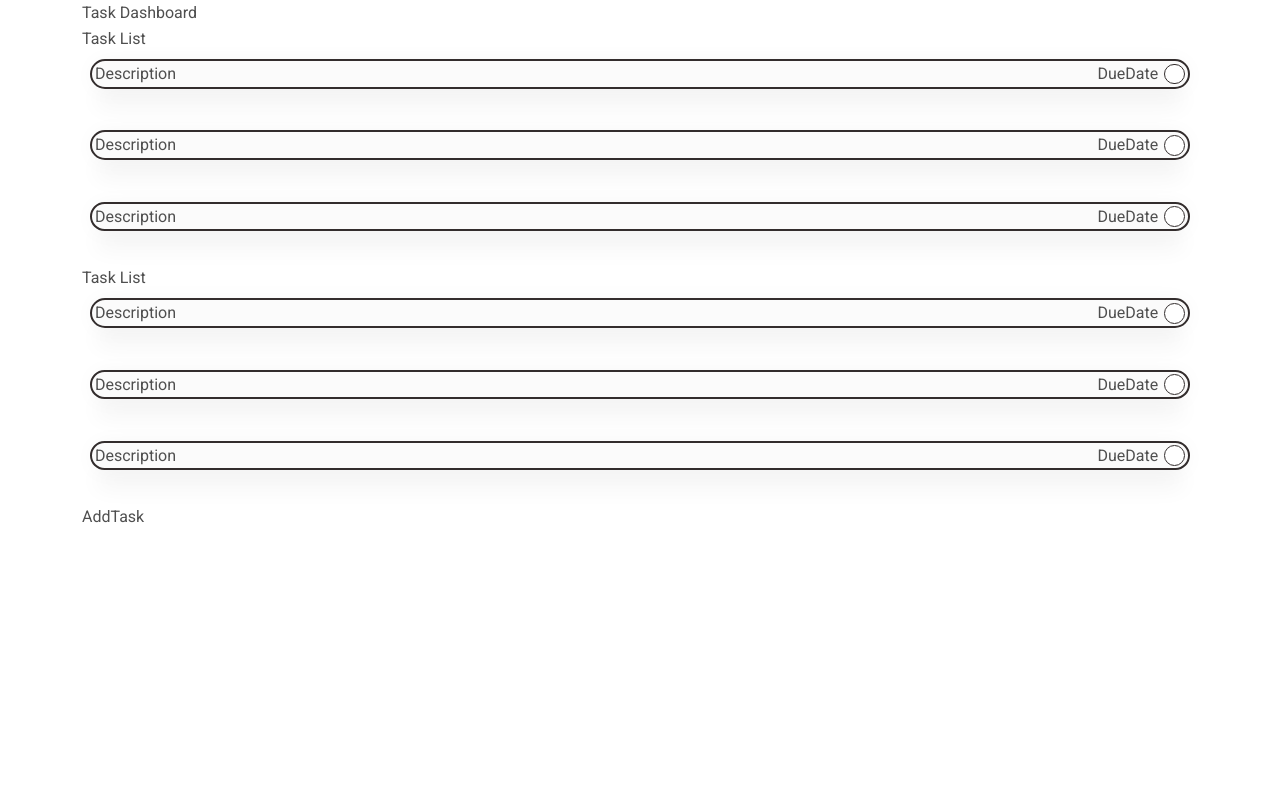
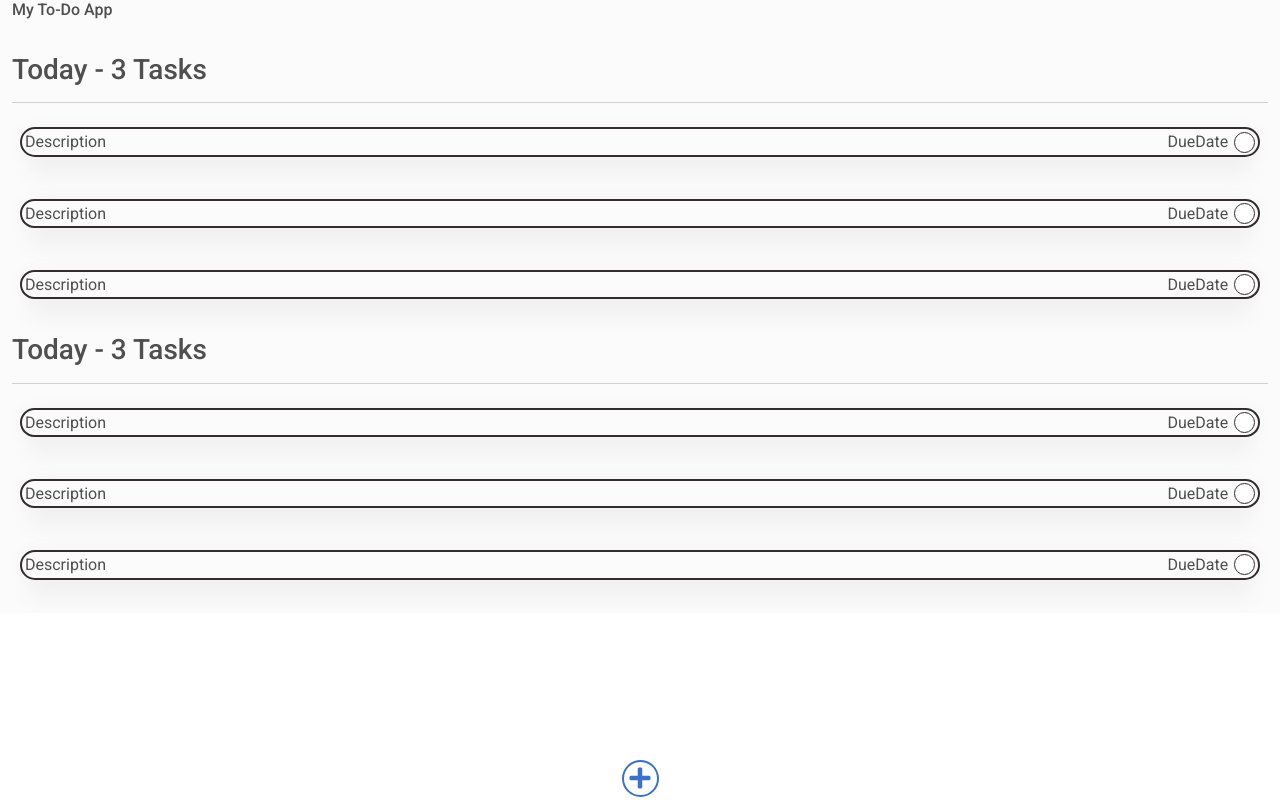
Before and after one commit to sivasunken/todoapp, a React (Create React App) app in the folder todo-react/: page / in a window 1280 px wide. Built offline with nearby package versions, Linux system fonts and the light colour scheme.

Commit message:
Adding UI to Add Task

```diff
--- a/todo-react/package.json
+++ b/todo-react/package.json
@@ -3,12 +3,14 @@
   "version": "0.1.0",
   "private": true,
   "dependencies": {
+    "@popperjs/core": "^2.10.0",
     "@testing-library/jest-dom": "^5.14.1",
     "@testing-library/react": "^11.2.7",
     "@testing-library/user-event": "^12.8.3",
     "axios": "^0.21.1",
     "mdb-react-ui-kit": "^1.3.0",
     "react": "^17.0.2",
+    "react-day-picker": "^7.4.10",
     "react-dom": "^17.0.2",
     "react-scripts": "4.0.3",
     "web-vitals": "^1.1.2"
--- a/todo-react/src/App.js
+++ b/todo-react/src/App.js
@@ -5,7 +5,7 @@ import TaskDashboard from "./components/taskDashboard";
 
 const App = () => {
   return (
-    <MDBContainer>
+    <MDBContainer fluid className="bg-light">
       <TaskDashboard />
     </MDBContainer>
   );
--- a/todo-react/src/components/addTask.js
+++ b/todo-react/src/components/addTask.js
@@ -1,7 +1,86 @@
-import React from "react";
+import {
+  MDBBtn,
+  MDBIcon,
+  MDBInput,
+  MDBModal,
+  MDBModalBody,
+  MDBModalContent,
+  MDBModalDialog,
+  MDBModalHeader,
+  MDBModalTitle,
+} from "mdb-react-ui-kit";
+import React, { useState } from "react";
+import DayPickerInput from "react-day-picker/DayPickerInput";
+import "react-day-picker/lib/style.css";
+import { formatDate, parseDate } from "react-day-picker/moment";
 
 const AddTask = () => {
-  return <div>AddTask</div>;
+  const [showModal, setShowModal] = useState(false);
+  const [dueDate, setDueDate] = useState(new Date());
+
+  const toggleShow = () => setShowModal(!showModal);
+
+  const handleSubmit = (event) => {
+    event.preventDefault();
+  };
+
+  return (
+    <div>
+      <MDBBtn outline floating onClick={toggleShow}>
+        <MDBIcon fas icon="plus fa-2x" />
+      </MDBBtn>
+      <MDBModal
+        show={showModal}
+        getOpenState={(e) => setShowModal(e)}
+        tabIndex="-1"
+      >
+        <MDBModalDialog centered>
+          <MDBModalContent>
+            <MDBModalHeader>
+              <MDBModalTitle>Modal title</MDBModalTitle>
+              <MDBBtn
+                className="btn-close"
+                color="none"
+                onClick={toggleShow}
+              ></MDBBtn>
+            </MDBModalHeader>
+            <MDBModalBody>
+              <form onSubmit={handleSubmit}>
+                <MDBInput
+                  label="Description"
+                  id="description"
+                  textarea
+                  row={4}
+                />
+
+                <div className="d-flex m-2">
+                  <label className="p-1">Due Date : </label>
+                  <DayPickerInput
+                    value={dueDate}
+                    onDayChange={(day) => setDueDate(day)}
+                    dayPickerProps={{
+                      todayButton: "Today",
+                      showOutsideDays: true,
+                    }}
+                    format="YYYY/MM/DD"
+                    formatDate={formatDate}
+                    parseDate={parseDate}
+                    placeholder="Due Date"
+                  />
+                </div>
+
+                <div className="d-flex">
+                  <MDBBtn className="flex-fill" color="success">
+                    Add
+                  </MDBBtn>
+                </div>
+              </form>
+            </MDBModalBody>
+          </MDBModalContent>
+        </MDBModalDialog>
+      </MDBModal>
+    </div>
+  );
 };
 
 export default AddTask;
--- a/todo-react/src/components/taskDashboard.js
+++ b/todo-react/src/components/taskDashboard.js
@@ -1,4 +1,5 @@
 import React from "react";
+import { MDBCol, MDBRow } from "mdb-react-ui-kit";
 
 import TaskList from "./taskList";
 import AddTask from "./addTask";
@@ -6,13 +7,17 @@ import AddTask from "./addTask";
 const TaskDashboard = () => {
   return (
     <div>
-      Task Dashboard
+      <h6>My To-Do App</h6>
       <br />
       <TaskList />
       <br />
       <TaskList />
       <br />
-      <AddTask />
+      <MDBRow className="addTask-row">
+        <MDBCol className="text-center">
+          <AddTask />
+        </MDBCol>
+      </MDBRow>
     </div>
   );
 };
--- a/todo-react/src/components/taskList.js
+++ b/todo-react/src/components/taskList.js
@@ -5,8 +5,8 @@ import Task from "./task";
 const TaskList = () => {
   return (
     <div>
-      Task List
-      <br />
+      <h3>Today - 3 Tasks</h3>
+      <hr />
       <Task />
       <br />
       <Task />
--- a/todo-react/src/index.css
+++ b/todo-react/src/index.css
@@ -32,3 +32,10 @@ code {
 .checkbox-round:checked {
   background-color: gray;
 }
+
+.addTask-row {
+  top: 95vh;
+  position: absolute;
+  bottom: 0;
+  width: 100%;
+}
```
Also changed, not shown: 1 other file (tests, documents, lock files or other folders).
